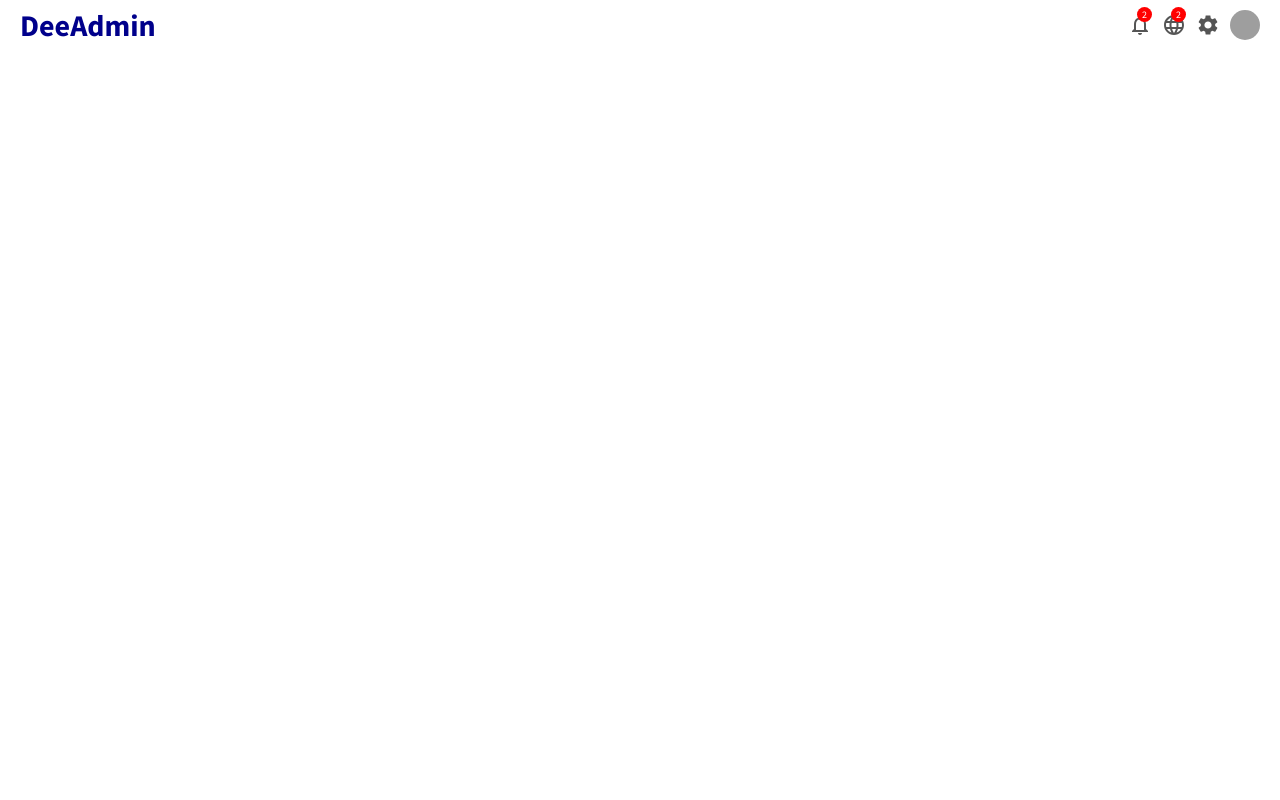
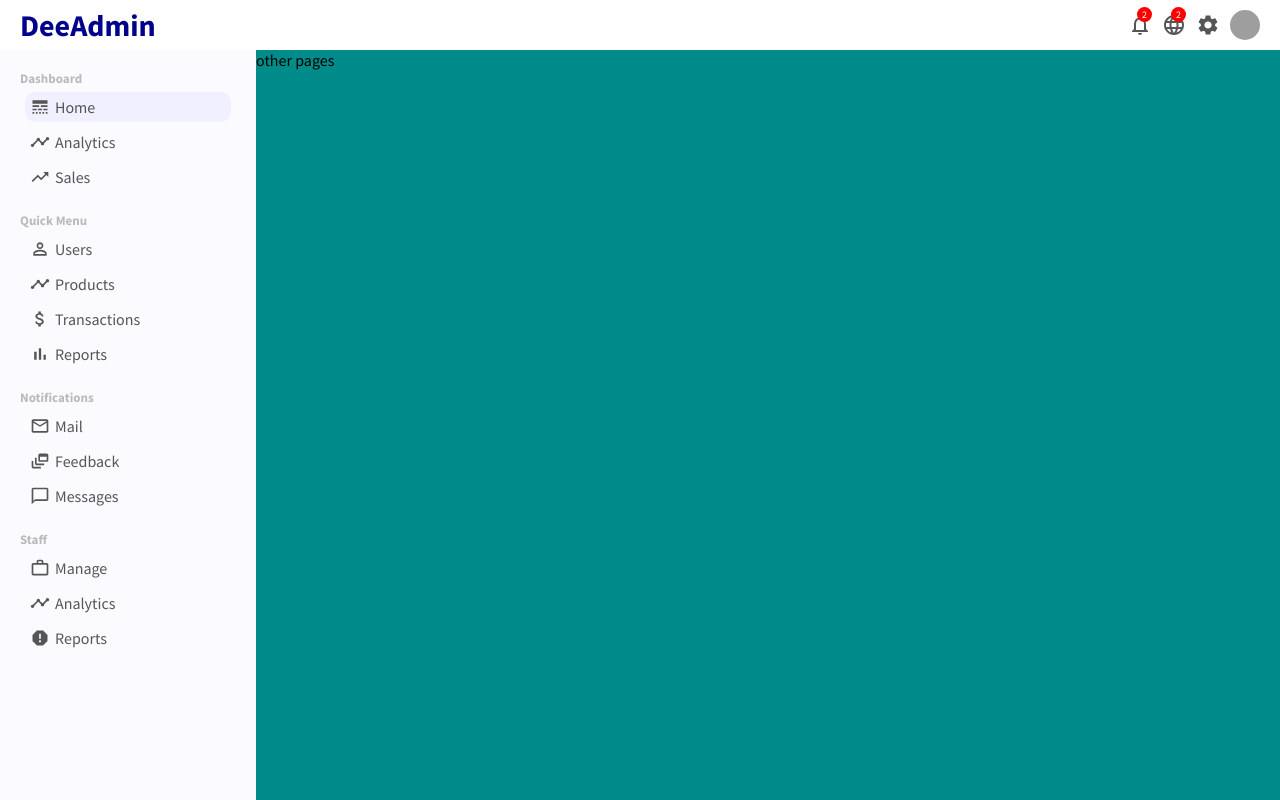
Before and after one commit to Manuelkpatsu/react-admin-dashboard, a React (Create React App) app: page / in a window 1280 px wide. Built offline with nearby package versions, Linux system fonts and the light colour scheme; grey boxes are pictures that could not be loaded.

Commit message:
Add sidebar component

```diff
--- a/src/App.jsx
+++ b/src/App.jsx
@@ -1,11 +1,17 @@
+import Sidebar from "./components/sidebar/Sidebar"
 import Topbar from "./components/topbar/Topbar"
+import './app.css'
 
 const App = () => {
-    return (
-        <div>
-          <Topbar />
-        </div>
-    );
+  return (
+    <div>
+      <Topbar />
+      <div className="container">
+        <Sidebar />
+        <div className="others">other pages</div>
+      </div>
+    </div>
+  );
 };
 
 export default App;
--- /dev/null
+++ b/src/app.css
@@ -0,0 +1,8 @@
+.container {
+    display: flex;
+}
+
+.others {
+    flex: 4;
+    background-color: darkcyan;
+}
--- /dev/null
+++ b/src/components/sidebar/Sidebar.jsx
@@ -0,0 +1,97 @@
+import {
+    AttachMoney,
+    BarChart,
+    ChatBubbleOutline,
+    DynamicFeed,
+    LineStyle,
+    MailOutline,
+    PermIdentity,
+    Report,
+    Timeline,
+    TrendingUp,
+    WorkOutline
+} from '@material-ui/icons'
+import './sidebar.css'
+
+const Sidebar = () => {
+    return (
+        <div className="sidebar">
+            <div className="sidebarWrapper">
+                <div className="sidebarMenu">
+                    <h3 className="sidebarTitle">Dashboard</h3>
+                    <ul className="sidebarList">
+                        <li className="sidebarListItem active">
+                            <LineStyle className="sidebarIcon" />
+                            Home
+                        </li>
+                        <li className="sidebarListItem">
+                            <Timeline className="sidebarIcon" />
+                            Analytics
+                        </li>
+                        <li className="sidebarListItem">
+                            <TrendingUp className="sidebarIcon" />
+                            Sales
+                        </li>
+                    </ul>
+                </div>
+                <div className="sidebarMenu">
+                    <h3 className="sidebarTitle">Quick Menu</h3>
+                    <ul className="sidebarList">
+                        <li className="sidebarListItem">
+                            <PermIdentity className="sidebarIcon" />
+                            Users
+                        </li>
+                        <li className="sidebarListItem">
+                            <Timeline className="sidebarIcon" />
+                            Products
+                        </li>
+                        <li className="sidebarListItem">
+                            <AttachMoney className="sidebarIcon" />
+                            Transactions
+                        </li>
+                        <li className="sidebarListItem">
+                            <BarChart className="sidebarIcon" />
+                            Reports
+                        </li>
+                    </ul>
+                </div>
+                <div className="sidebarMenu">
+                    <h3 className="sidebarTitle">Notifications</h3>
+                    <ul className="sidebarList">
+                        <li className="sidebarListItem">
+                            <MailOutline className="sidebarIcon" />
+                            Mail
+                        </li>
+                        <li className="sidebarListItem">
+                            <DynamicFeed className="sidebarIcon" />
+                            Feedback
+                        </li>
+                        <li className="sidebarListItem">
+                            <ChatBubbleOutline className="sidebarIcon" />
+                            Messages
+                        </li>
+                    </ul>
+                </div>
+                <div className="sidebarMenu">
+                    <h3 className="sidebarTitle">Staff</h3>
+                    <ul className="sidebarList">
+                        <li className="sidebarListItem">
+                            <WorkOutline className="sidebarIcon" />
+                            Manage
+                        </li>
+                        <li className="sidebarListItem">
+                            <Timeline className="sidebarIcon" />
+                            Analytics
+                        </li>
+                        <li className="sidebarListItem">
+                            <Report className="sidebarIcon" />
+                            Reports
+                        </li>
+                    </ul>
+                </div>
+            </div>
+        </div>
+    )
+}
+
+export default Sidebar
--- /dev/null
+++ b/src/components/sidebar/sidebar.css
@@ -0,0 +1,45 @@
+.sidebar {
+    flex: 1;
+    height: calc(100vh - 50px);
+    background-color: rgb(251, 251, 255);
+    position: sticky;
+    top: 50px;
+}
+
+.sidebarWrapper {
+    padding: 20px;
+    color: #555;
+}
+
+.sidebarMenu {
+    margin-bottom: 10px;
+}
+
+.sidebarTitle {
+    font-size: 13px;
+    color: rgb(187, 186, 186);
+}
+
+.sidebarList {
+    list-style: none;
+    padding: 5px;
+}
+
+.sidebarListItem {
+    padding: 5px;
+    cursor: pointer;
+    display: flex;
+    align-items: center;
+    border-radius: 10px;
+    margin-bottom: 5px;
+}
+
+.sidebarListItem.active,
+.sidebarListItem:hover {
+    background-color: rgb(240, 240, 255);
+}
+
+.sidebarIcon {
+    margin-right: 5px;
+    font-size: 20px !important;
+}
```
